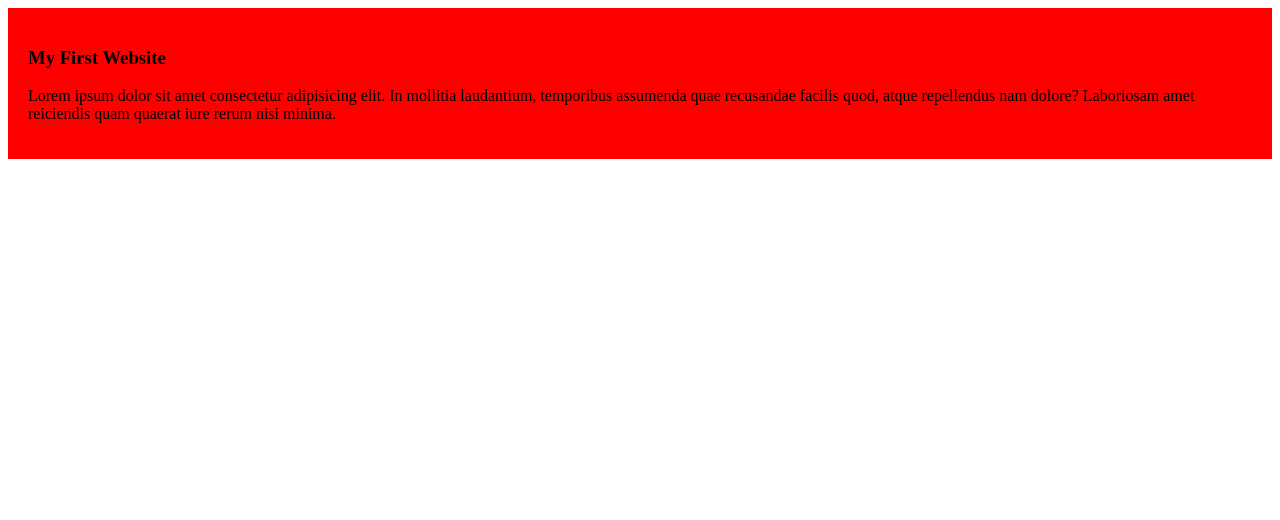
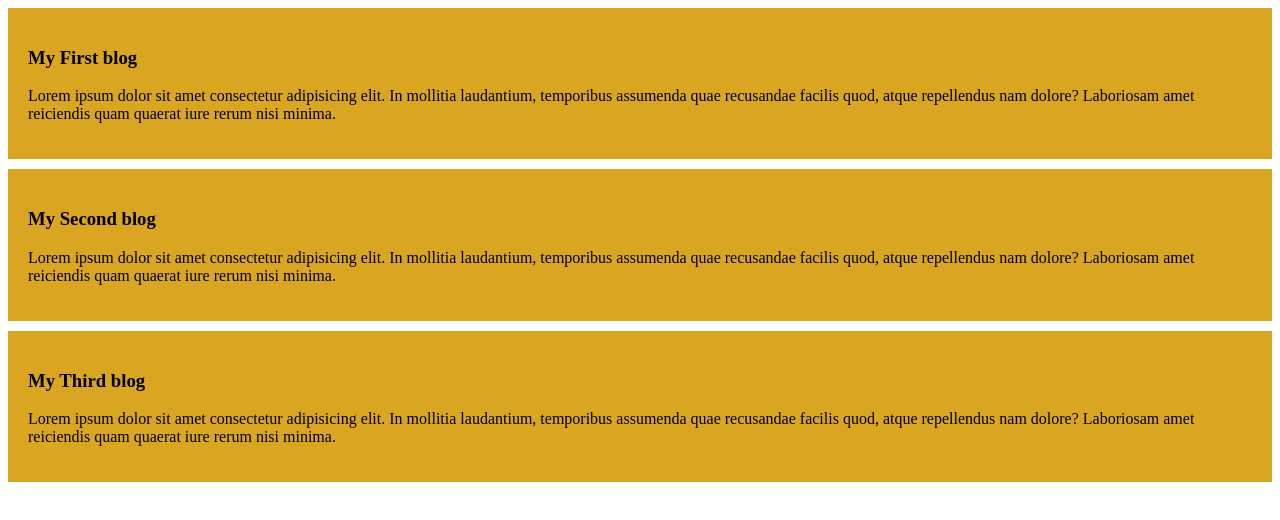
Before and after one commit to jrjoy1/my-simple-website, a plain HTML site: page index.html in a window 1280 px wide. Drawn offline with Linux system fonts and the light colour scheme.

Commit message:
added the second and third blog

```diff
--- a/index.html
+++ b/index.html
@@ -8,7 +8,15 @@
 </head>
 <body>
     <div>
-        <h3>My First Website</h3>
+        <h3>My First blog</h3>
+        <p>Lorem ipsum dolor sit amet consectetur adipisicing elit. In mollitia laudantium, temporibus assumenda quae recusandae facilis quod, atque repellendus nam dolore? Laboriosam amet reiciendis quam quaerat iure rerum nisi minima.</p>
+    </div>
+    <div>
+        <h3>My Second blog</h3>
+        <p>Lorem ipsum dolor sit amet consectetur adipisicing elit. In mollitia laudantium, temporibus assumenda quae recusandae facilis quod, atque repellendus nam dolore? Laboriosam amet reiciendis quam quaerat iure rerum nisi minima.</p>
+    </div>
+    <div>
+        <h3>My Third blog</h3>
         <p>Lorem ipsum dolor sit amet consectetur adipisicing elit. In mollitia laudantium, temporibus assumenda quae recusandae facilis quod, atque repellendus nam dolore? Laboriosam amet reiciendis quam quaerat iure rerum nisi minima.</p>
     </div>
 
--- a/styles/blog.css
+++ b/styles/blog.css
@@ -1,4 +1,4 @@
 div{
-    background-color: red;
-    padding: 20px;
+    background-color: goldenrod;
+    padding: 20px; margin-bottom: 10px;
 }
```
